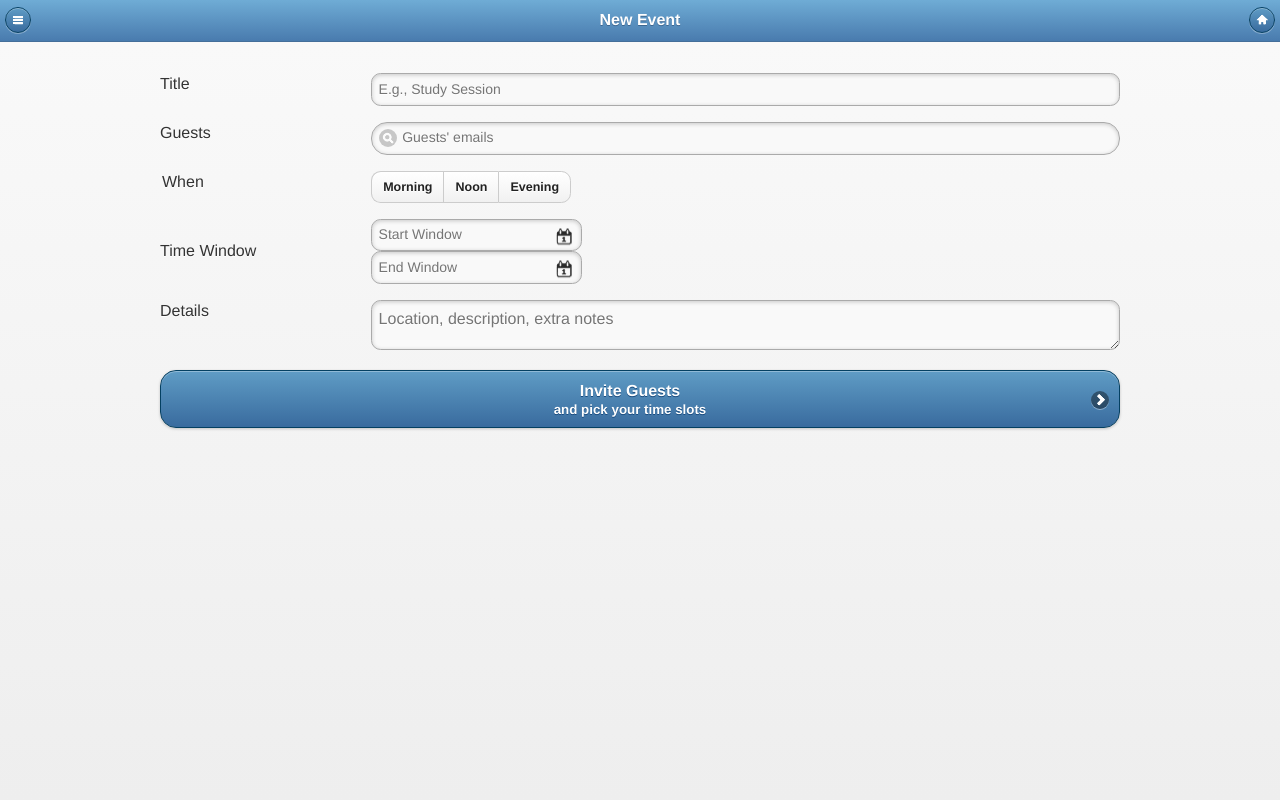
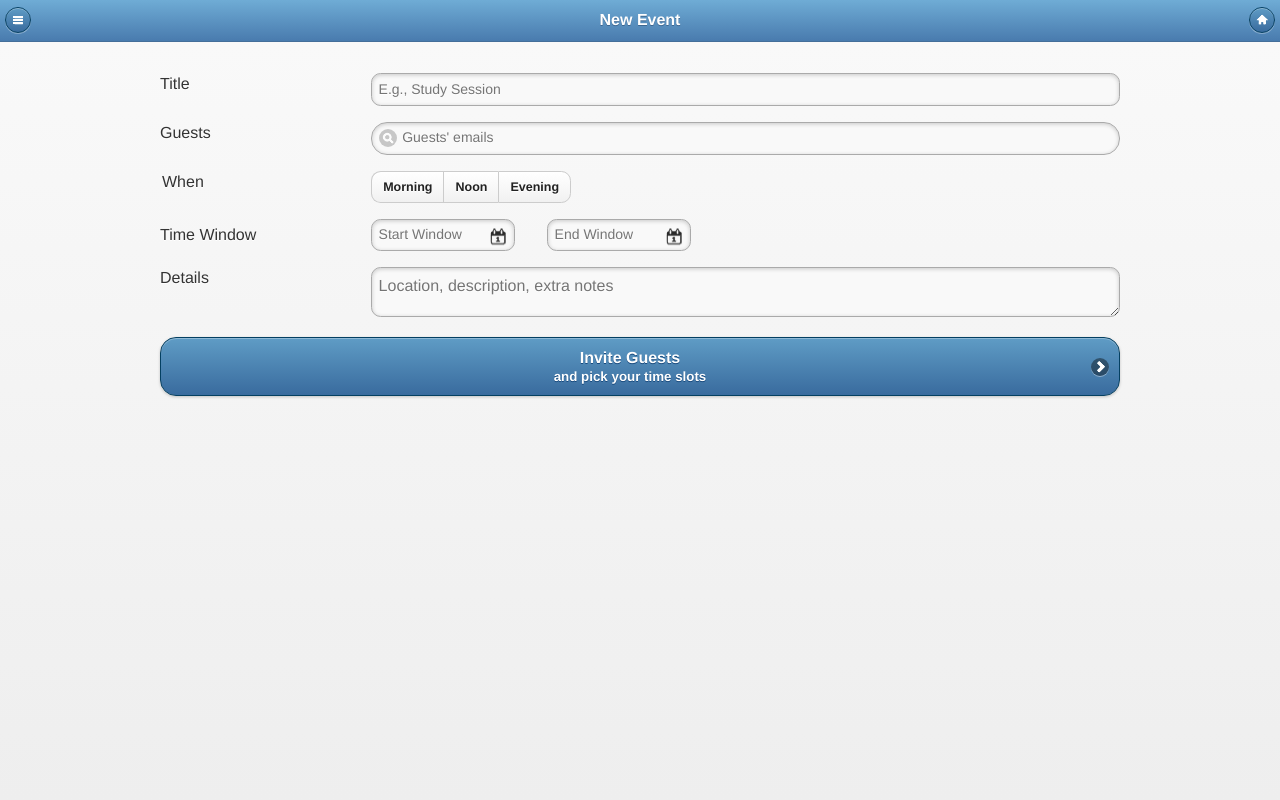
Before and after one commit to schedup/schedup, a Python web app: template templates/new_event.html in a window 1280 px wide. Run offline with Jinja, Linux system fonts and the light colour scheme; the template is opened without the code that fills it, so the values that code supplies are empty.

Commit message:
start and end window alignment

```diff
--- a/index.yaml
+++ b/index.yaml
@@ -15,6 +15,11 @@ indexes:
   - name: owner
   - name: created_at
     direction: desc
+
+- kind: EventInfo
+  properties:
+  - name: owner
+  - name: end_window
 
 - kind: EventInfo
   properties:
--- a/static/css/custom.css
+++ b/static/css/custom.css
@@ -75,3 +75,7 @@ label.error {
 #guests-btn .ui-btn-inner {
  	padding: 4px;
 }
+
+#start-end-window .ui-input-text {
+	width: 100%;
+}
--- a/templates/new_event.html
+++ b/templates/new_event.html
@@ -53,16 +53,23 @@
 	</div>
 	<div data-role="fieldcontain">
 		<label for="fromdate" data-help-message="Select time window.<br>Your guests will choose what time slots are most convenient for them.">Time Window</label>
-		<fieldset data-role="controlgroup" data-type="horizontal" data-mini="true" style="display: inline-block;">
-			<input name="fromdate" data-inlin="true" data-mini="true" style="display: inline;" id="fromdate" type="date" placeholder="Start Window" data-role="datebox"
-				{%if the_event.start_window %}value="{{the_event.start_window.strftime('%Y-%m-%d')}}"{%endif%}
-				data-options='{"mode": "calbox", "useNewStyle": true, "overrideDateFormat":"%Y-%m-%d", "theme":"c", "themeHeader":"a", "themeDate":"c", "themeDateToday":"a", "useFocus":true}'>
-			<div class="input-error" id="fromdate-error">Required</div>
-			<input name="todate" data-inlin="true" data-mini="true" style="display: inline;" id="todate" type="date" placeholder="End Window"	data-role="datebox"
-				{%if the_event.end_window %}value="{{the_event.end_window.strftime('%Y-%m-%d')}}"{%endif%}
-				data-options='{"mode": "calbox", "useNewStyle": true, "overrideDateFormat":"%Y-%m-%d", "theme":"c", "themeHeader":"a", "themeDate":"c", "themeDateToday":"a", "useFocus":true}'>
-			<div class="input-error" id="todate-error">Required</div>
-			<div class="input-error" id="todate-error2">End date must be later than start date</div>
+		<fieldset id="start-end-window" data-role="controlgroup" data-type="horizontal" data-mini="true" style="display: inline-block;">
+			<table style="min-width:320px; margin-right: 12px;" cellpadding="0" cellspacing="0"><tr>
+			<td style="width:45%;">
+				<input name="fromdate" data-inlin="true" data-mini="true" id="fromdate" type="date" placeholder="Start Window" data-role="datebox"
+					{%if the_event.start_window %}value="{{the_event.start_window.strftime('%Y-%m-%d')}}"{%endif%}
+					data-options='{"mode": "calbox", "useNewStyle": true, "overrideDateFormat":"%Y-%m-%d", "theme":"c", "themeHeader":"a", "themeDate":"c", "themeDateToday":"a", "useFocus":true}'>
+				<div class="input-error" style="max-width:140px" id="fromdate-error">Required</div>
+			</td>
+			<td style="width:10px;"></td>
+			<td style="width:45%;">
+				<input name="todate" data-inlin="true" data-mini="true" id="todate" type="date" placeholder="End Window"	data-role="datebox"
+					{%if the_event.end_window %}value="{{the_event.end_window.strftime('%Y-%m-%d')}}"{%endif%}
+					data-options='{"mode": "calbox", "useNewStyle": true, "overrideDateFormat":"%Y-%m-%d", "theme":"c", "themeHeader":"a", "themeDate":"c", "themeDateToday":"a", "useFocus":true}'>
+				<div class="input-error" style="max-width:140px" id="todate-error">Required</div>
+				<div class="input-error" style="max-width:140px" id="todate-error2">End date must be later than start date</div>
+			</td>
+			</tr></table>
 		</fieldset>
 	</div>
 	<div data-role="fieldcontain" style="display:none;">
```
Also changed, not shown: schedup/views/event_list.py (+9 -2 lines), templates/event_list.html (+4 -7 lines).
